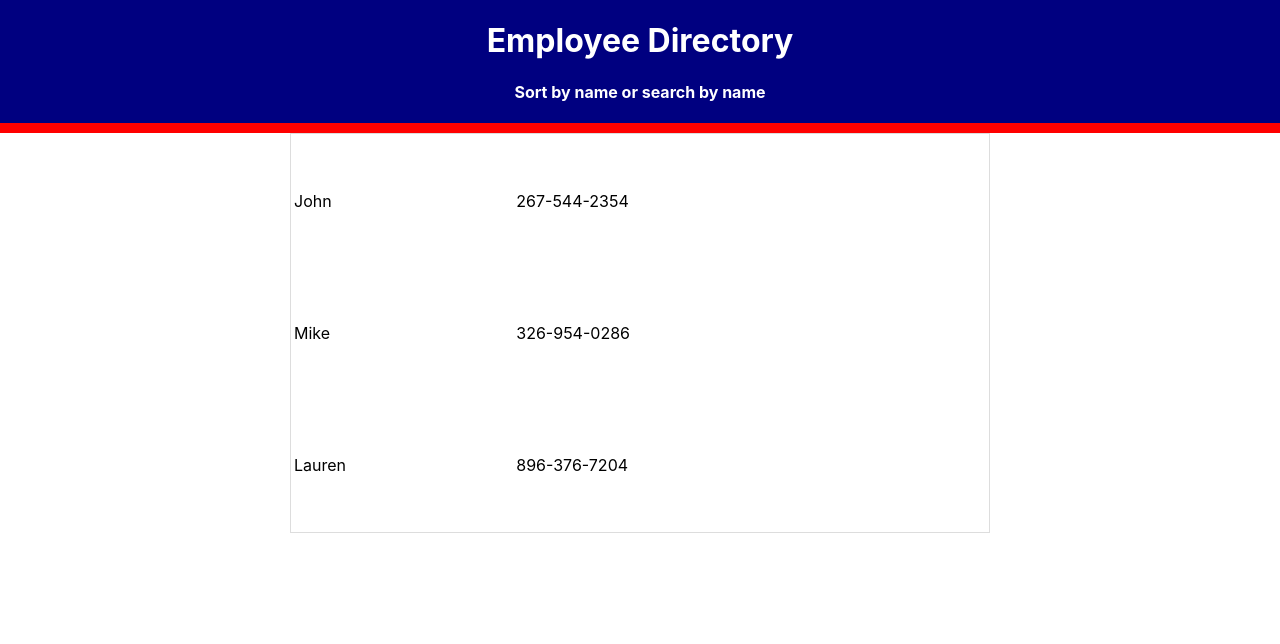
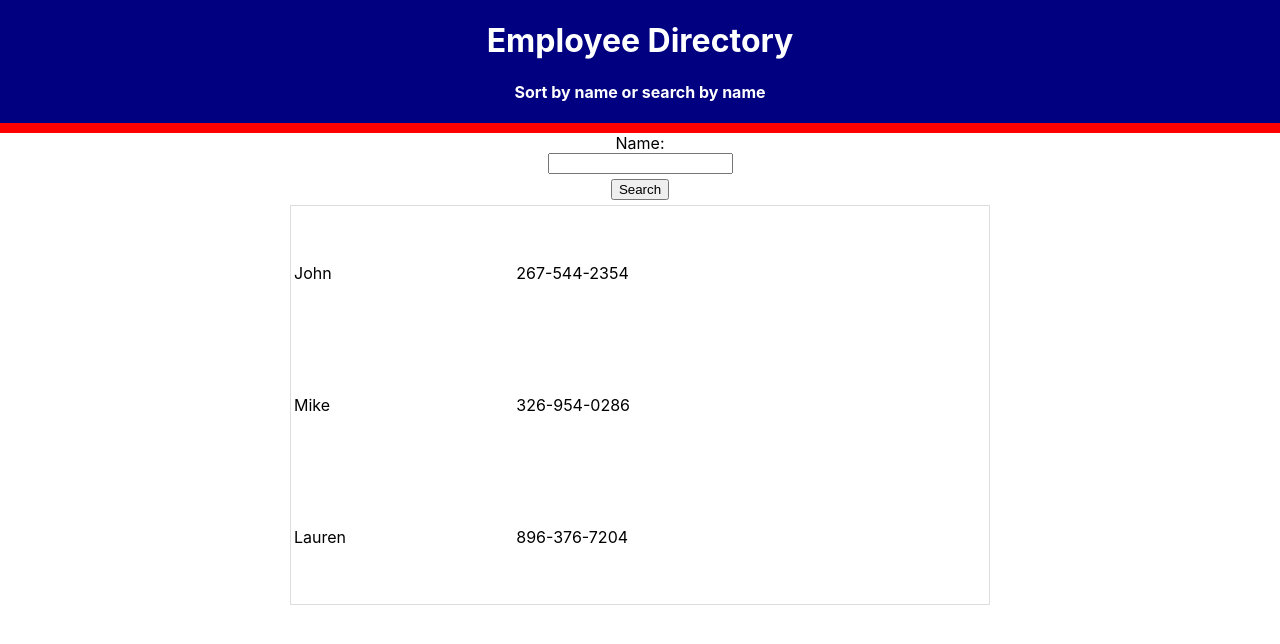
Before and after one commit to vadimsusername/staff-directory, a React (Create React App) app: page / in a window 1280 px wide. Shown: the top 644 px of the page. Built offline with nearby package versions, Linux system fonts and the light colour scheme.

Commit message:
added search component, searches only, does not filter

```diff
--- a/src/App.js
+++ b/src/App.js
@@ -2,6 +2,7 @@ import React from 'react';
 import './App.css';
 import Header from "./components/Header";
 import Table from "./components/Table";
+import Search from "./components/Search";
 
 class App extends React.Component {
   state = {
@@ -21,10 +22,15 @@ class App extends React.Component {
     ]
   }
 
+  callback = (dataFromSearch) => {
+    this.setState({data:dataFromSearch});
+  }
+
   render() {
     return (
       <div className="App">
         <Header />
+        <Search employees={this.state.data} getEmployee={this.callback} />
         <Table employees={this.state.data || [{name:"----", phone:"----"}]}/>
       </div>
     );
--- /dev/null
+++ b/src/components/Search/index.js
@@ -0,0 +1,33 @@
+import React from "react";
+import "./style.css";
+
+
+class Search extends React.Component {
+    state = {
+        found:""
+    };
+
+    handleSearch = () => {
+        var justNames = this.props.employees.map(employee => {
+            return employee.name.replace(" ","").toLowerCase();
+        });
+        var searchFor = document.getElementById("search").value;
+        var index = justNames.indexOf(searchFor.replace(" ","").toLowerCase());
+        if(index === -1){
+            this.props.getEmployee(null);
+        }else{
+            this.props.getEmployee([this.props.employees[index]]);
+        }
+    };
+    render(){
+        return (
+        <>
+            <label for="search">Name:</label>
+            <input type="text" id="search" name="name" ></input>
+            <button className="searchBtn" onClick={this.handleSearch}>Search</button>
+        </>
+        );
+    }
+}
+
+export default Search;
--- /dev/null
+++ b/src/components/Search/style.css
@@ -0,0 +1,3 @@
+.searchBtn {
+    margin: 5px;
+}
```
